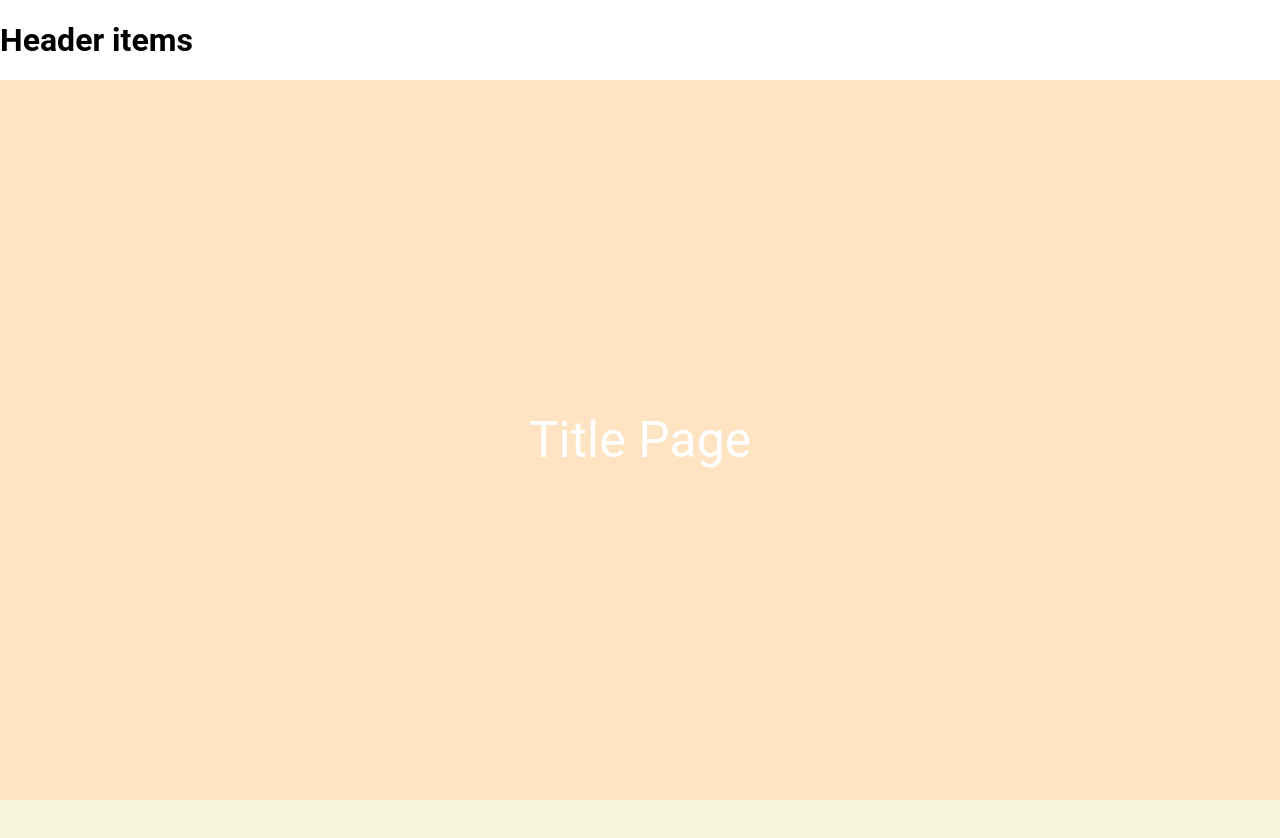
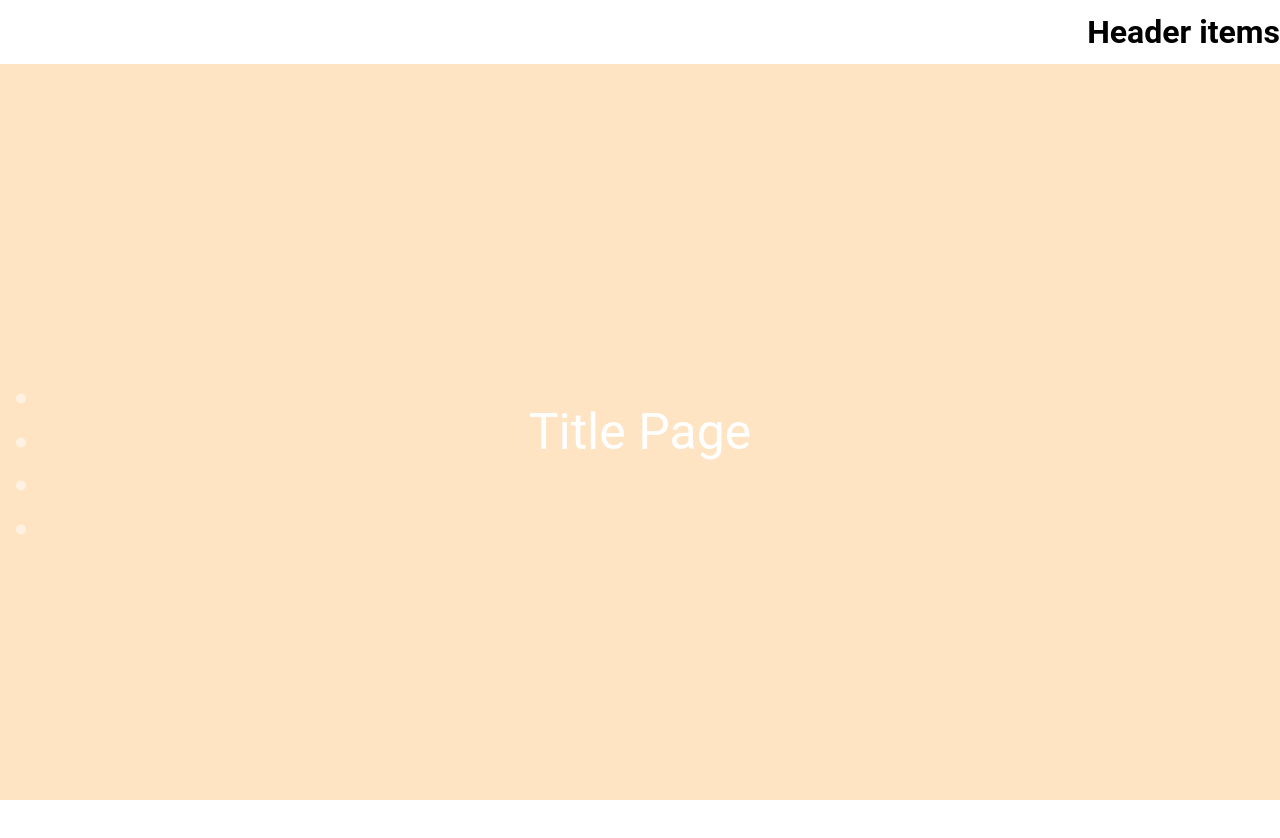
Before and after one commit to ConnorLacy/Personal-Website-ReactTS, a React (Create React App) app in the folder personal-website/: page / in a window 1280 px wide. Shown: the top 838 px of the page. After the commit the page ends 800 px from the top, so only its background shows below. Built offline with nearby package versions, Linux system fonts and the light colour scheme.

Commit message:
Added Functionality to nav bar buttons

```diff
--- a/personal-website/src/App.scss
+++ b/personal-website/src/App.scss
@@ -1,6 +1,7 @@
 $height: 100vh;
-$headerheight: 10vh;
+$headerheight: 8vh;
 $width: 100vw;
+$pagebodyheight: $height - $headerheight;
 
 body{
   font-family: 'Roboto';
@@ -9,15 +10,17 @@ body{
 }
 
 Header{
-  position: fixed;
   top: 0;
+  display: flex;
+  flex-direction: row;
+  justify-content: flex-end;
+  align-items: center;
   width: $width;
   height: $headerheight;
-  ul{
-    display: flex;
-    flex-direction: row;
-    flex-wrap: nowrap;
-    justify-content: flex-end;
+  min-height: 53px;
+  h1{
+    margin: 0;
+    font-size: 2em;
   }
 }
 
@@ -25,22 +28,54 @@ Header{
   text-align: center;
   width: $width;
   margin-top: $headerheight;
+  height: $pagebodyheight;
+}
+
+.sidenav{
+  display: flex;
+  position: fixed;
+  height: $height;
+  left: 0;
+  align-items: center;
+  padding-left: 50px;
+  ul{
+    height: 25%;
+    display: flex;
+    flex-direction: column;
+    justify-content: space-evenly;
+    list-style-type: disc;
+    margin-block-start: 0;
+    margin-block-end: 0;
+    padding-inline-start: 0;
+    li{
+      position: relative;
+      transform: scale(2);
+      opacity: .5;
+      color: white;
+      z-index: 10;
+    }
+
+    li:hover, li:focus{
+      opacity: 1;
+      box-shadow: 0 5px 30px 0 rgba(137,113,241,.8);
+    }
+  }
 }
 
 .container {
   width: $width;
-  height: $height;
+  height: $pagebodyheight;
   overflow: scroll;
   position: relative;
 }
 
-.y-mandatory {
-  scroll-snap-type: y mandatory;
+.y-proximity {
+  scroll-snap-type: y proximity;
 }
 
 .tile {
   width: $width;
-  height: $height;
+  height: 800px;
   scroll-snap-align: start;
   scroll-snap-stop: normal;
   color: white;
@@ -50,7 +85,7 @@ Header{
   align-items: center;
 }
 .tile:nth-child(1){
-  height: $height - $headerheight;
+  height: $pagebodyheight;
   background: bisque;
 }
 .tile:nth-child(2) {
--- a/personal-website/src/App.tsx
+++ b/personal-website/src/App.tsx
@@ -1,6 +1,20 @@
 import React from 'react';
 import './App.scss';
 import Projects from './Projects';
+
+const handleClick = (evt: any) => {
+  switch(evt.target.value){
+    case 1: window.location.hash = "#Title"
+            break;
+    case 2: window.location.hash = "#About"
+            break;
+    case 3: window.location.hash = "#Portfolio"
+            break;
+    case 4: window.location.hash = "#Social"
+            break;
+
+  }
+}
 
 const App: React.FC = () => {
   return (
@@ -8,17 +22,22 @@ const App: React.FC = () => {
       <header className="Header">
         <h1>Header items</h1>
       </header>
-      <div className="page-body">
-        <div className="container y-scroll y-mandatory">
-            <div className="tile-wrapper">
-              <div className="tile">Title Page</div>
-              <div className="tile">About Me</div>
-              <div className="tile">Portfolio
-              <Projects/></div>
-              <div className="tile">Social Links</div>
-            </div>
-          </div>
+      <div className="container y-scroll y-proximity">
+        <div className="sidenav">
+          <ul>
+            <li value={1} onClick={handleClick}></li>
+            <li value={2} onClick={handleClick}></li>
+            <li value={3} onClick={handleClick}></li>
+            <li value={4} onClick={handleClick}></li>
+          </ul>
         </div>
+        <div className="tile-wrapper">
+          <div className="tile" id="Title">Title Page</div>
+          <div className="tile" id="About">About Me</div>
+          <div className="tile" id="Portfolio">Portfolio<Projects/></div>
+          <div className="tile" id="Social">Social Links</div>
+        </div>
+      </div>
     </div>
   );
 }
```
